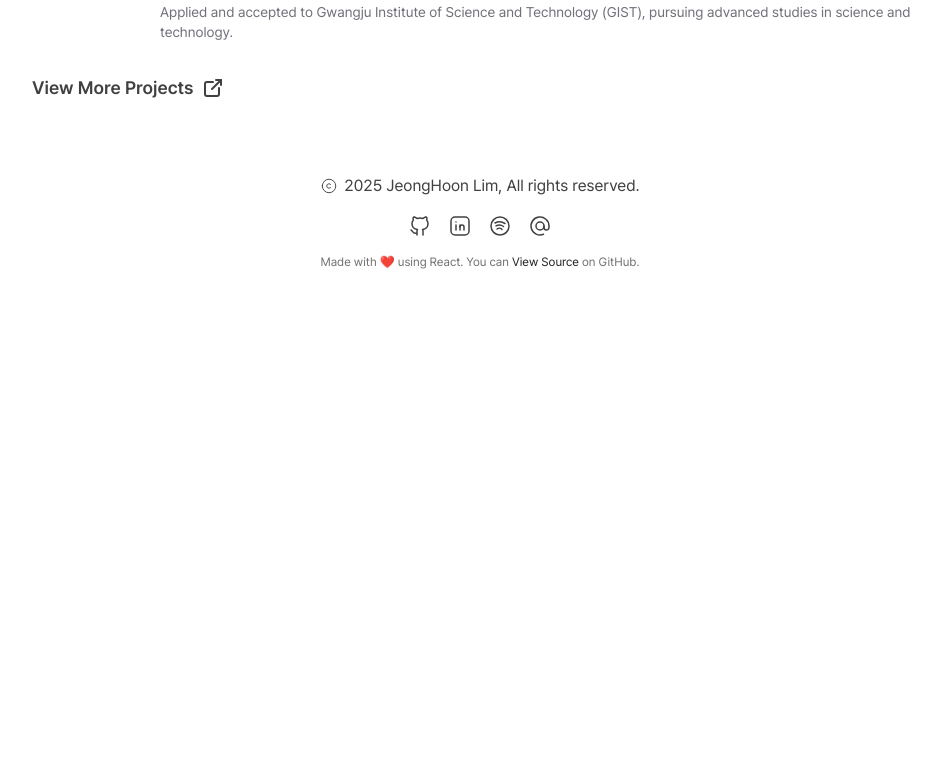
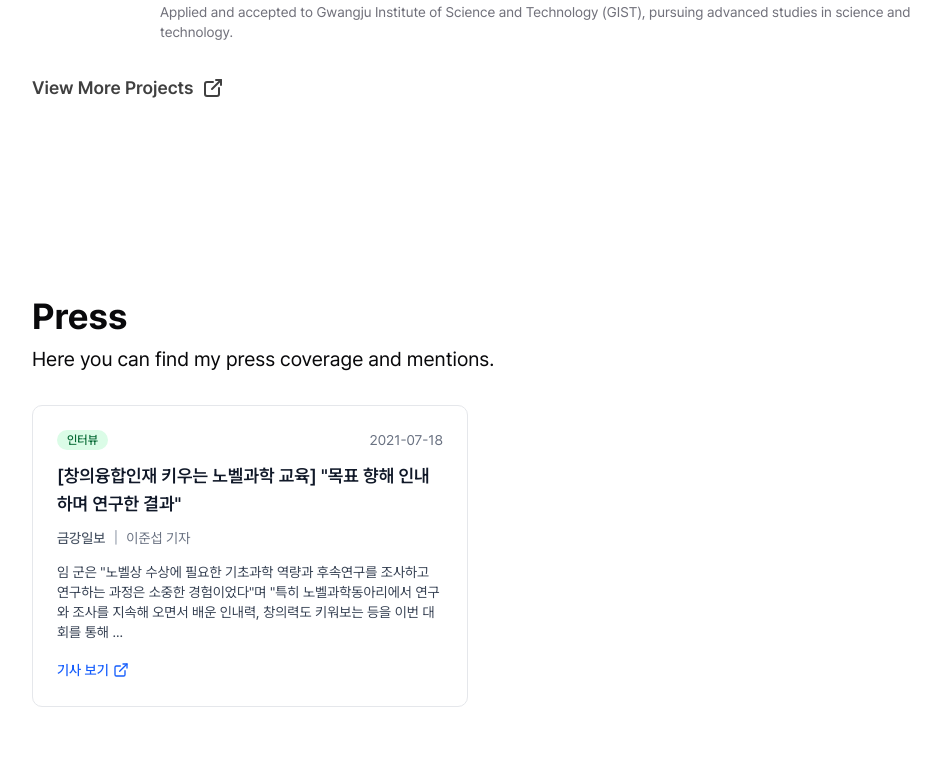
Before and after one commit to hoony6134/portfolio, a React (Vite) app: page / in a window 1280 px wide. Shown: the part 1730-2500 px from the top of the page, without its empty margins (160-1101 px from the left). Before the commit the page ends 2072 px from the top, so only its background shows below. Built offline with nearby package versions, Linux system fonts and the light colour scheme.

Commit message:
feat: press section

```diff
--- /dev/null
+++ b/src/components/press-card.tsx
@@ -0,0 +1,74 @@
+import { ExternalLink } from 'lucide-react'
+import type { PressData } from '@/lib/data/press/press-data'
+
+interface PressCardProps {
+  press: PressData
+}
+
+const categoryLabels = {
+  research: '연구',
+  award: '수상',
+  interview: '인터뷰',
+  feature: '소개',
+  other: '기타',
+}
+
+const categoryStyles = {
+  research: 'bg-blue-100 text-blue-800 dark:bg-blue-900 dark:text-blue-300',
+  award:
+    'bg-yellow-100 text-yellow-800 dark:bg-yellow-900 dark:text-yellow-300',
+  interview:
+    'bg-green-100 text-green-800 dark:bg-green-900 dark:text-green-300',
+  feature:
+    'bg-purple-100 text-purple-800 dark:bg-purple-900 dark:text-purple-300',
+  other: 'bg-gray-100 text-gray-800 dark:bg-gray-900 dark:text-gray-300',
+}
+
+function PressCard({ press }: PressCardProps) {
+  return (
+    <div className="bg-white dark:bg-gray-800 border border-gray-200 dark:border-gray-700 rounded-lg p-6 hover:shadow-lg transition-shadow duration-200">
+      <div className="flex items-start justify-between mb-3">
+        <span
+          className={`inline-flex items-center px-2.5 py-0.5 rounded-full text-xs font-medium ${categoryStyles[press.category]}`}
+        >
+          {categoryLabels[press.category]}
+        </span>
+        <span className="text-sm text-gray-500 dark:text-gray-400">
+          {press.date}
+        </span>
+      </div>
+
+      <h3 className="text-lg font-semibold text-gray-900 dark:text-gray-100 mb-2">
+        {press.title}
+      </h3>
+
+      <div className="flex items-center mb-3">
+        <span className="text-sm font-medium text-gray-600 dark:text-gray-400">
+          {press.source}
+        </span>
+        <span className="mx-2 text-gray-400">|</span>
+        <span className="text-sm text-gray-500 dark:text-gray-500">
+          {press.author}
+        </span>
+      </div>
+
+      <p className="text-gray-700 dark:text-gray-300 text-sm mb-4">
+        {press.excerpt.length > 120
+          ? `${press.excerpt.substring(0, 120)}...`
+          : press.excerpt}
+      </p>
+
+      <a
+        href={press.url}
+        target="_blank"
+        rel="noopener noreferrer"
+        className="inline-flex items-center text-blue-600 dark:text-blue-400 hover:text-blue-800 dark:hover:text-blue-300 font-medium text-sm transition-colors duration-200"
+      >
+        기사 보기
+        <ExternalLink className="ml-1 h-4 w-4" />
+      </a>
+    </div>
+  )
+}
+
+export default PressCard
--- /dev/null
+++ b/src/lib/data/press/press-data.ts
@@ -0,0 +1,34 @@
+export interface PressData {
+  id: string
+  title: string
+  source: string
+  author: string
+  date: string
+  excerpt: string
+  url: string
+  category: 'research' | 'award' | 'interview' | 'feature' | 'other'
+}
+
+export const pressData: PressData[] = [
+  {
+    id: 'nobel-prize-research',
+    title:
+      '[창의융합인재 키우는 노벨과학 교육] "목표 향해 인내하며 연구한 결과"',
+    source: '금강일보',
+    author: '이준섭 기자',
+    date: '2021-07-18',
+    excerpt:
+      '임 군은 "노벨상 수상에 필요한 기초과학 역량과 후속연구를 조사하고 연구하는 과정은 소중한 경험이었다"며 "특히 노벨과학동아리에서 연구와 조사를 지속해 오면서 배운 인내력, 창의력도 키워보는 등을 이번 대회를 통해 직접 연결시켜 보는 귀한 시간이었다"고 솔직하게밝혔다.',
+    url: 'https://www.ggilbo.com/news/articleView.html?idxno=858991',
+    category: 'interview',
+  },
+]
+
+export function getPressDataByCategory(category?: string): PressData[] {
+  if (!category) return pressData
+  return pressData.filter((item) => item.category === category)
+}
+
+export function getPressDataById(id: string): PressData | undefined {
+  return pressData.find((item) => item.id === id)
+}
--- /dev/null
+++ b/src/pages/home/components/press.tsx
@@ -0,0 +1,22 @@
+import PressCard from '@/components/press-card'
+import { pressData } from '@/lib/data/press/press-data'
+
+function Press() {
+  return (
+    <div className="hero-section flex items-center justify-start min-h-screen">
+      <div className="flex flex-col items-start w-full">
+        <h1 className="text-4xl font-bold mb-2">Press</h1>
+        <p className="text-xl mb-8">
+          Here you can find my press coverage and mentions.
+        </p>
+        <div className="grid grid-cols-2 gap-6 w-full">
+          {pressData.map((press) => (
+            <PressCard key={press.id} press={press} />
+          ))}
+        </div>
+      </div>
+    </div>
+  )
+}
+
+export default Press
--- a/src/pages/home/home-page.tsx
+++ b/src/pages/home/home-page.tsx
@@ -1,5 +1,6 @@
 import Experience from './components/experience'
 import Hero from './components/hero'
+import Press from './components/press'
 // import Skills from './components/skills'
 import { Element } from 'react-scroll'
 
@@ -12,6 +13,9 @@ function HomePage() {
       <Element name="experience">
         <Experience />
       </Element>
+      <Element name="press">
+        <Press />
+      </Element>
       {/* <Element name="skills">
         <Skills />
       </Element> */}
```
